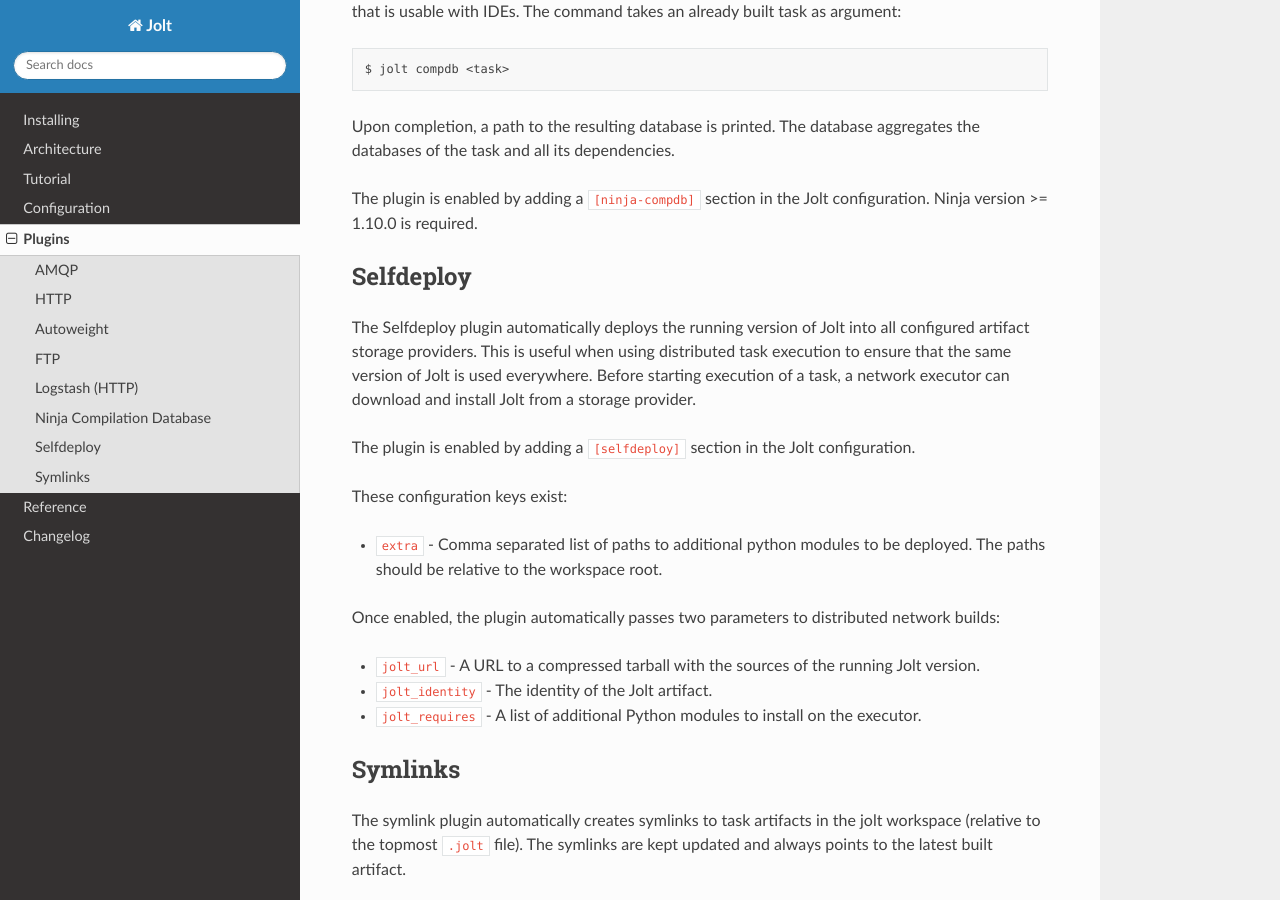
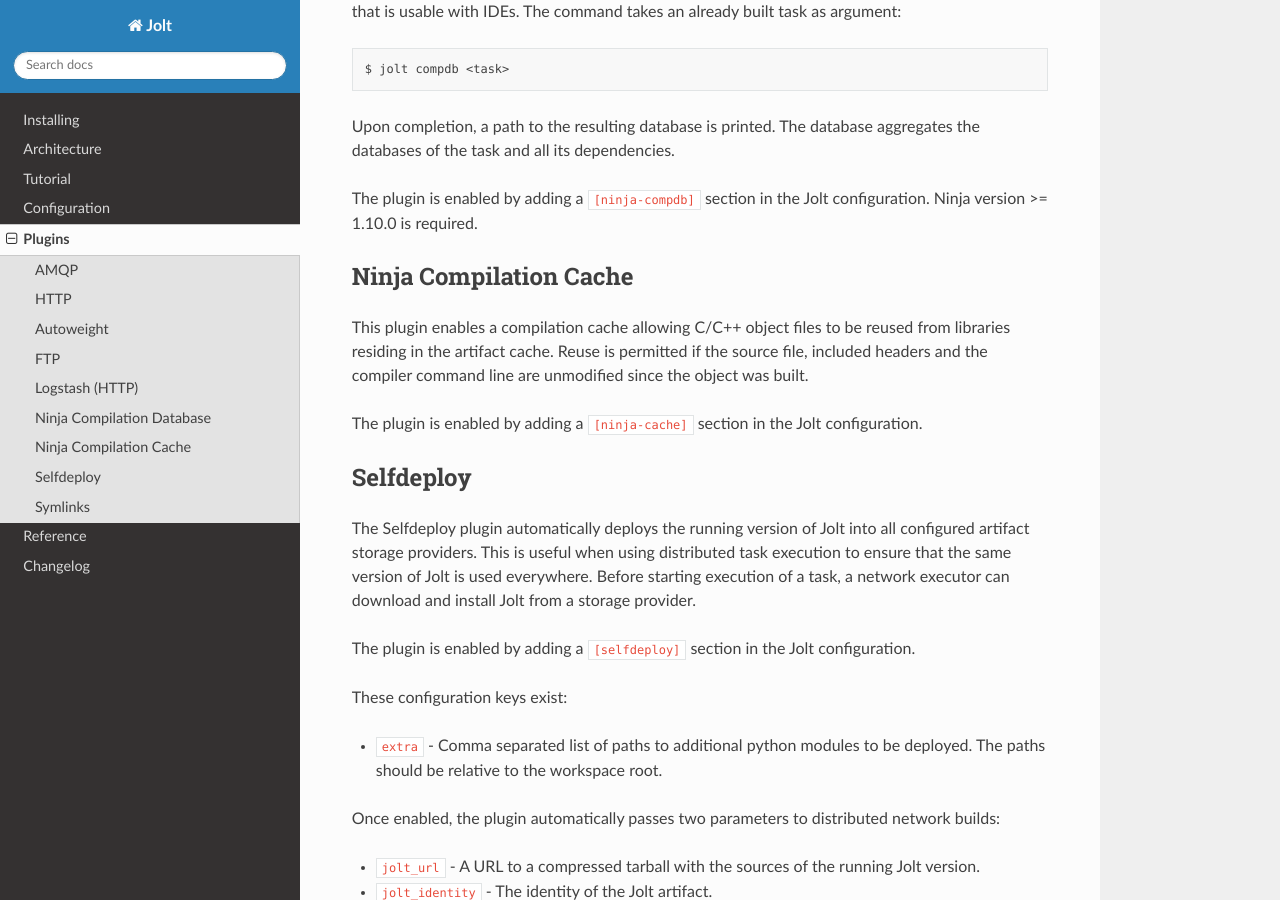
Before and after one commit to srand/jolt, a Sphinx documentation site: the page built from docs/plugins.rst, in a window 1280 px wide and 900 px high, scrolled down 3464 px. Built offline with Sphinx 7.4.7 and the Read the Docs theme 2.0.0, drawn with Linux system fonts in a browser that asks for light colours.

Commit message:
docs: document ninja-cache plugin
Change-Id: I2537aa2b1cac055c565504994def539266ba9aba
Signed-off-by: Robert Andersson <robert.m.andersson@atlascopco.com>

```diff
--- a/docs/plugins.rst
+++ b/docs/plugins.rst
@@ -220,6 +220,18 @@
 the Jolt configuration. Ninja version >= 1.10.0 is required.
 
 
+Ninja Compilation Cache
+-----------------------
+
+This plugin enables a compilation cache allowing C/C++ object files
+to be reused from libraries residing in the artifact cache. Reuse
+is permitted if the source file, included headers and the compiler
+command line are unmodified since the object was built.
+
+The plugin is enabled by adding a ``[ninja-cache]`` section in
+the Jolt configuration.
+
+
 Selfdeploy
 -----------
 
```
